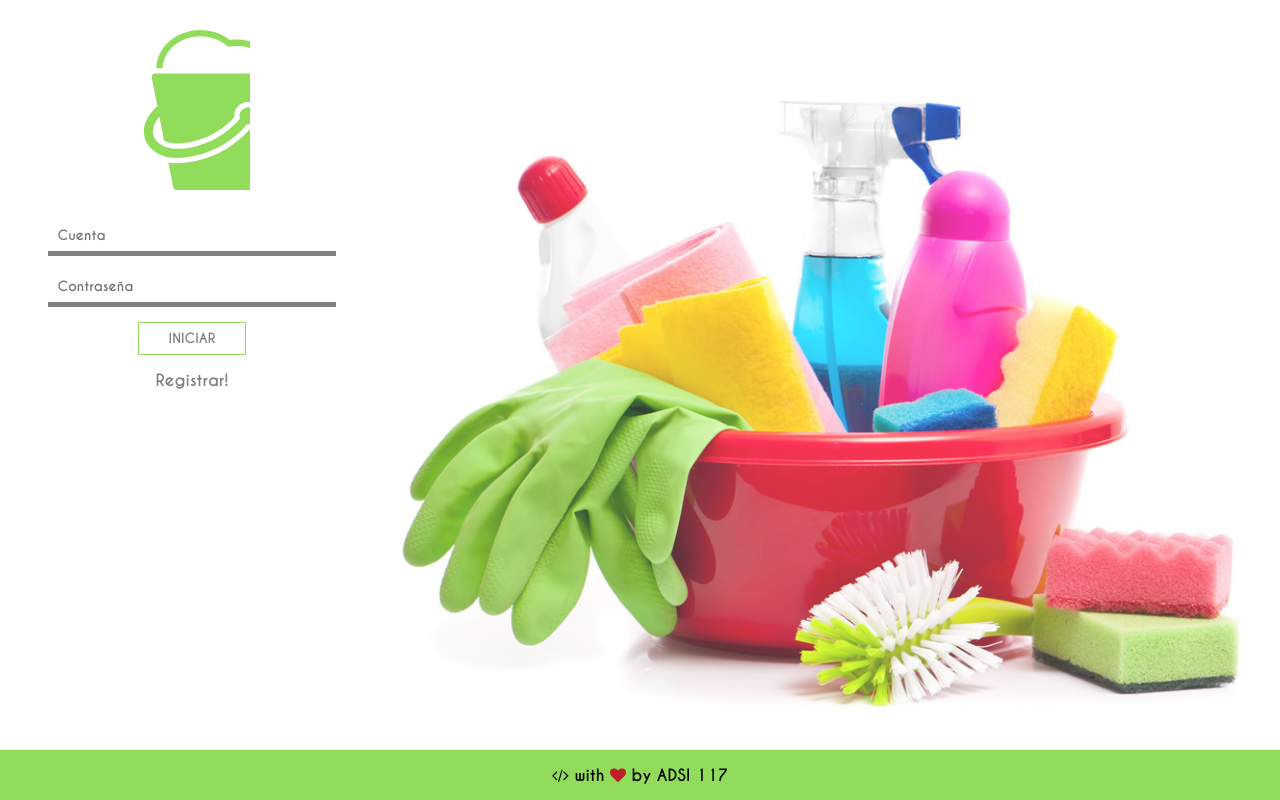
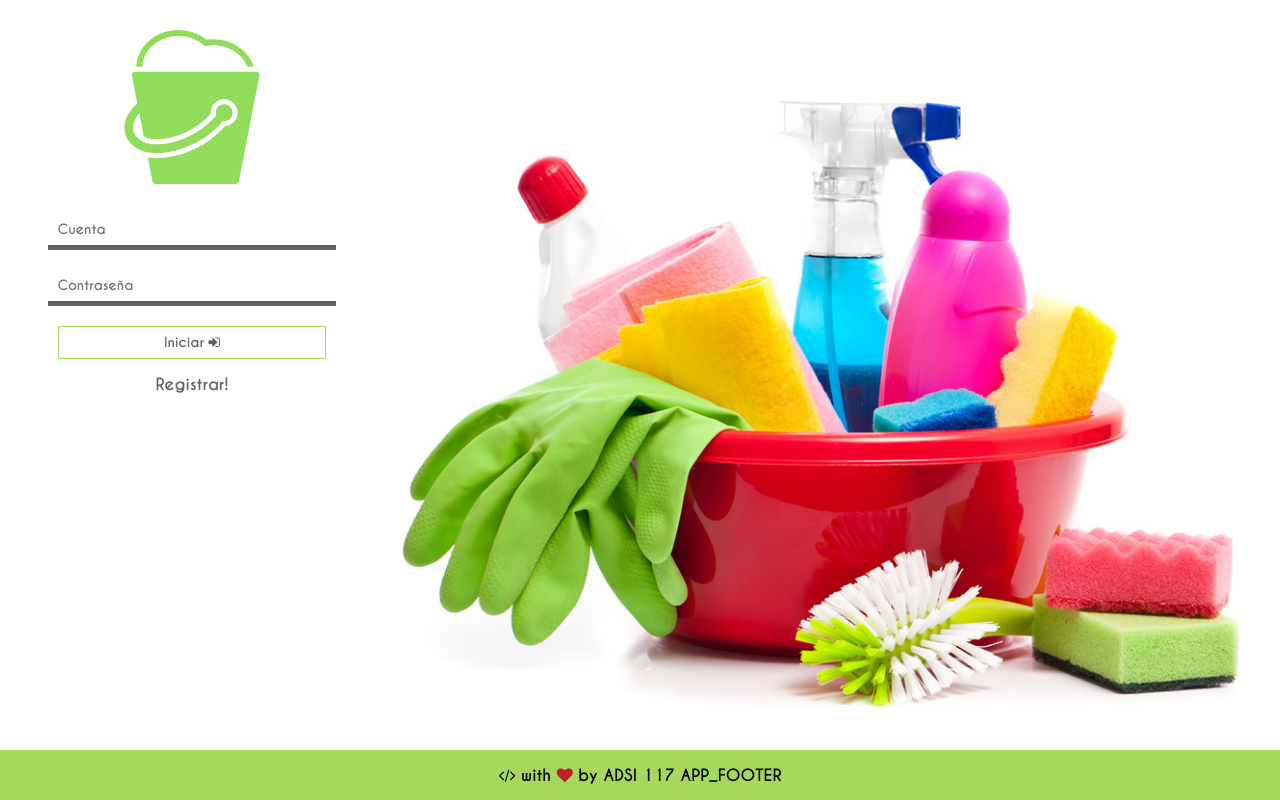
Before and after one commit to Cayoger/Doritas, a PHP site: page / in a window 1280 px wide. Run offline with PHP 8.4, Linux system fonts and the light colour scheme; some libraries are stand-ins or nearby versions.

Commit message:
Session mid

```diff
--- /dev/null
+++ b/core/core.php
@@ -0,0 +1,11 @@
+<?php
+date_default_timezone_set('America/Bogota');
+#Constantes de conexión
+define('DB_HOST','localhost');
+define('DB_USER','root');
+define('DB_PASS','');
+define('DB_NAME','ocrendbb');
+define('APP_FOOTER',' - Copyright &copy; ' . date('Y',time()));
+
+
+?>
--- a/html/index/index.php
+++ b/html/index/index.php
@@ -1,29 +1,25 @@
-<!DOCTYPE html>
-<html>
-  <head>
-    <meta charset="utf-8">
-    <title>Login</title>
-  </head>
-  <link rel="stylesheet" href="view/css/style.css" media="screen" charset="utf-8">
-  <link rel="stylesheet" href="view/font/css/font-awesome.css" media="screen" title="no title" charset="utf-8">
-  <body>
 
+  <?php include('html/overall/header.html'); ?>
     <div class="backimg">
 
     </div>
     <div class="login">
-      <div class="logolog"></div>
+      <img src="view/img/coca.svg" alt="" class="logolog"/>
       <input type="text" id="user" placeholder="Cuenta"/>
       <input type="password" id="pass" placeholder="Contraseña"/>
-      <input type="button" id="login" value="Iniciar">
+      <button rol="button" id="login">Iniciar <i class="fa fa-sign-in"></i></button>
       <a href="?view=registro">Registrar!</a>
+
+      <div id='_AJAX_LOGIN_'>
+        <!-- <span class="alertSuccess">
+          <p>
+            <i class="fa fa-exclamation"></i> <strong>Error:</strong> Ocurrio un error.
+            <i class="fa fa-exclamation-triangle"></i> <strong>Warning:</strong> Espere...
+            <i class="fa fa-check"></i> <strong>Success:</strong> Bienvenido.
+          </p>
+        </span> -->
+      </div>
     </div>
 
-    <footer>
-      <div>
-        <i class="fa fa-code"></i> with <i class="fa fa-heart"></i> by ADSI 117
-      </div>
-    </footer>
 
-  </body>
-</html>
+  <?php include("html/overall/footer.php"); ?>
--- /dev/null
+++ b/html/overall/footer.php
@@ -0,0 +1,7 @@
+<footer>
+  <div>
+    <i class="fa fa-code"></i> with <i class="fa fa-heart"></i> by ADSI 117 <?php echo APP_FOOTER; ?>
+  </div>
+</footer>
+</body>
+</html>
--- /dev/null
+++ b/html/overall/header.html
@@ -0,0 +1,10 @@
+<!DOCTYPE html>
+<html>
+  <head>
+    <meta charset="utf-8">
+    <title>Login</title>
+  </head>
+  <link rel="stylesheet" href="view/css/style.css" media="screen" charset="utf-8">
+  <link rel="stylesheet" href="view/font/css/font-awesome.css" media="screen" title="no title" charset="utf-8">
+  <script src='view/js/generales.js'></script>
+  <body>
--- a/index.php
+++ b/index.php
@@ -1,5 +1,6 @@
 <?php
 
+  require("core/core.php");
   if (isset($_GET['view'])) {
     if (file_exists('core/controllers/'.$_GET['view']."Controller.php")) {
       include('core/controllers/'.$_GET['view'].'Controller.php');
--- a/view/css/style.css
+++ b/view/css/style.css
@@ -1,22 +1,34 @@
-
+@import url(https://fonts.googleapis.com/css?family=Oswald:400,300,700&subset=latin,latin-ext);
 @font-face {
   font-family: caviar;
   src: url(../font/CaviarDreams_bold.ttf);
 }
-
+@font-face {
+  font-family: caviar_ib;
+  src: url(../font/CaviarDreams_boldItalic.ttf);
+}
 *{
   font-family: caviar;
 }
 html,body{
   padding: 0;
   margin: 0;
-
 }
-/*#B20000;
-  #FF1919;
-  #33FF6D;
-  #19FF5A;
-  #09B239;
+strong{
+  font-family: 'Oswald', sans-serif;
+  font-weight: 700;
+}
+h1,h2,h3,h4,h5,h6{
+  font-family: 'Oswald', sans-serif;
+}
+/*#73161E;-alertError
+  #D9414E;-danger
+  #644D73;
+  #568C59;-alertSuccess
+  #A6D95B;-primary
+  #F3BB45;-alertWarning
+  #66615B;-default
+  #68B3C8; info
 */
 .backimg{
   background-image: url("../img/log2.jpg");
@@ -27,68 +39,73 @@ html,body{
   width: 70%;
   height: 100%;
   right: 0;
-  z-index: 1;
-  opacity: .8;
+  z-index: -2;
+  /*opacity: .8;*/
 }
 .login{
   position: absolute;
-  left: 0;
   height: 100%;
   width: 30%;
-  z-index: 2;
+  z-index: 1;
 }
-input{
+.login input{
   display: block;
 }
-input[type=button]{
+button{
   transition: .5s;
-  margin: 15px auto;
-  border: 1px solid #91DC5A;
+  border: 1px solid #A6D95B;
   background-color: white;
-  color: grey;
+  color: #66615B;
   padding: 7px 30px;
-  text-transform: uppercase;
+  font-weight: bold;
 }
-input[type=button]:hover{
-  background-color: #91DC5A;
+.login button{
+  width: 70%;
+  display: block;
+  margin: auto;
+}
+button:hover{
+  background-color: #A6D95B;
   color: white;
 }
 input[type=text],input[type=password]{
   transition: .5s;
   width: 70%;
   padding: 7px 10px;
-  margin: 15px auto;
   border: none;
-  border-bottom: 5px solid grey;
-  color: #91DC5A;
+  border-bottom: 5px solid #66615B;
+  color: #A6D95B;
+  margin: 20px auto;
 }
 input[type=text]:focus,input[type=password]:focus{
-  border-bottom: 5px solid #91DC5A;
+  border-bottom: 5px solid #A6D95B;
+  color: #66615B;
   outline: none;
 }
 .login a{
   transition: .2s;
-  color: grey;
+  color: #66615B;
+  width: 70%;
+  text-align: center;
   text-decoration: none;
-  text-align: center;
-  display: block;
+  display:block;
+  margin: 15px auto;
 }
 .login a:hover{
-  color: #91DC5A;
+  color: #A6D95B;
 }
 .logolog{
-  background-image: url("../img/coca.svg");
-  background-repeat: no-repeat;
-  background-size: cover;
-  width: 30%;
-  height: 20%;
+  position: relative;
+  display: block;
   margin: 30px auto;
+  width: 40%;
+  height: auto;
 }
 footer{
   width: 100%;
   height: 50px;
   text-align: center;
-  background: #91DC5A;
+  background: #A6D95B;
   position: absolute;
   bottom: 0;
   z-index: 3;
@@ -100,3 +117,25 @@ footer div{
 .fa-heart{
   color: rgb(193, 30, 44);
 }
+/*Alertas*/
+#_AJAX_LOGIN_ span{
+  width: 50%;
+  text-align: center;
+  display: block;
+  margin: 10px auto;
+}
+.alertError{
+  color: white;
+  padding: 5px 20px;
+  background-color: #D9414E;
+}
+.alertWarning{
+  color: black;
+  padding: 5px 20px;
+  background-color: #F3BB45;
+}
+.alertSuccess{
+  color: white;
+  padding: 5px 20px;
+  background-color: #568C59;
+}
--- /dev/null
+++ b/view/js/generales.js
@@ -0,0 +1,3 @@
+function __(id){
+  return document.getElementById(id);
+}
```
Also changed, not shown: core/models/class.Conexion.php (added).
